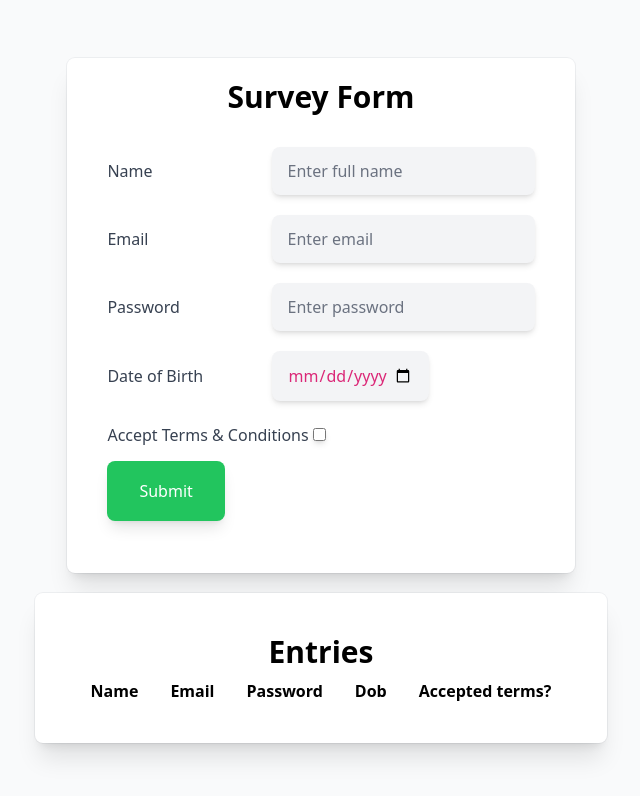
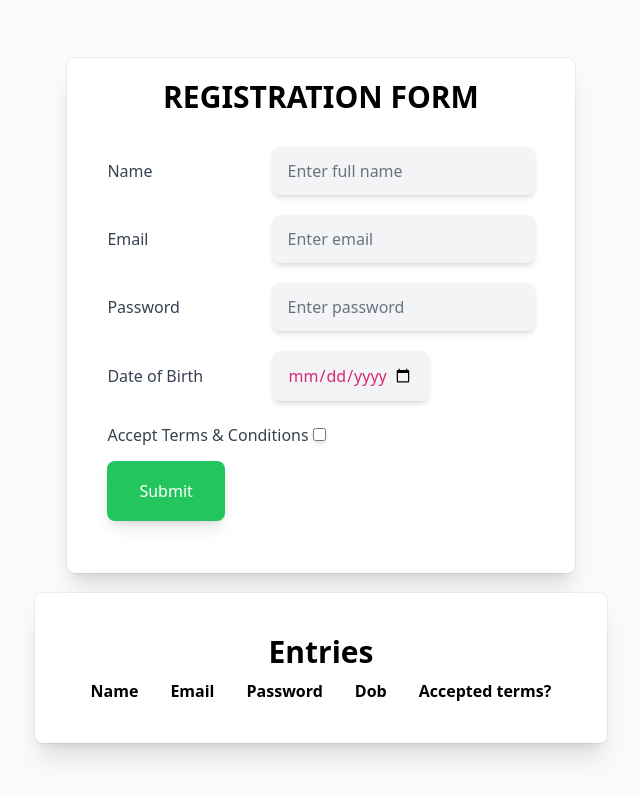
Before and after one commit to indhushiva/wd101, a website: page index.html in a window 1280 px wide. Shown: the whole page, without its empty margins (319-959 px from the left). Drawn offline with nearby package versions, Linux system fonts and the light colour scheme.

Commit message:
index.html

```diff
--- a/index.html
+++ b/index.html
@@ -15,7 +15,7 @@
             class="relative bg-white px-6 pt-5 pb-5 shadow-xl ring-1 ring-gray-900/5 sm:mx-auto sm:max-w-lg sm:rounded-lg sm:px-10">
             <div class="mx-auto max-w-md">
                 <h2 class="text-3xl text-center font-bold leading-tight">
-                    Survey Form
+                    REGISTRATION FORM
                 </h2>
                 <div class="divide-y divide-gray-300/50">
                     <div class="space-y-6 py-8 text-base leading-7 text-gray-600">
```
